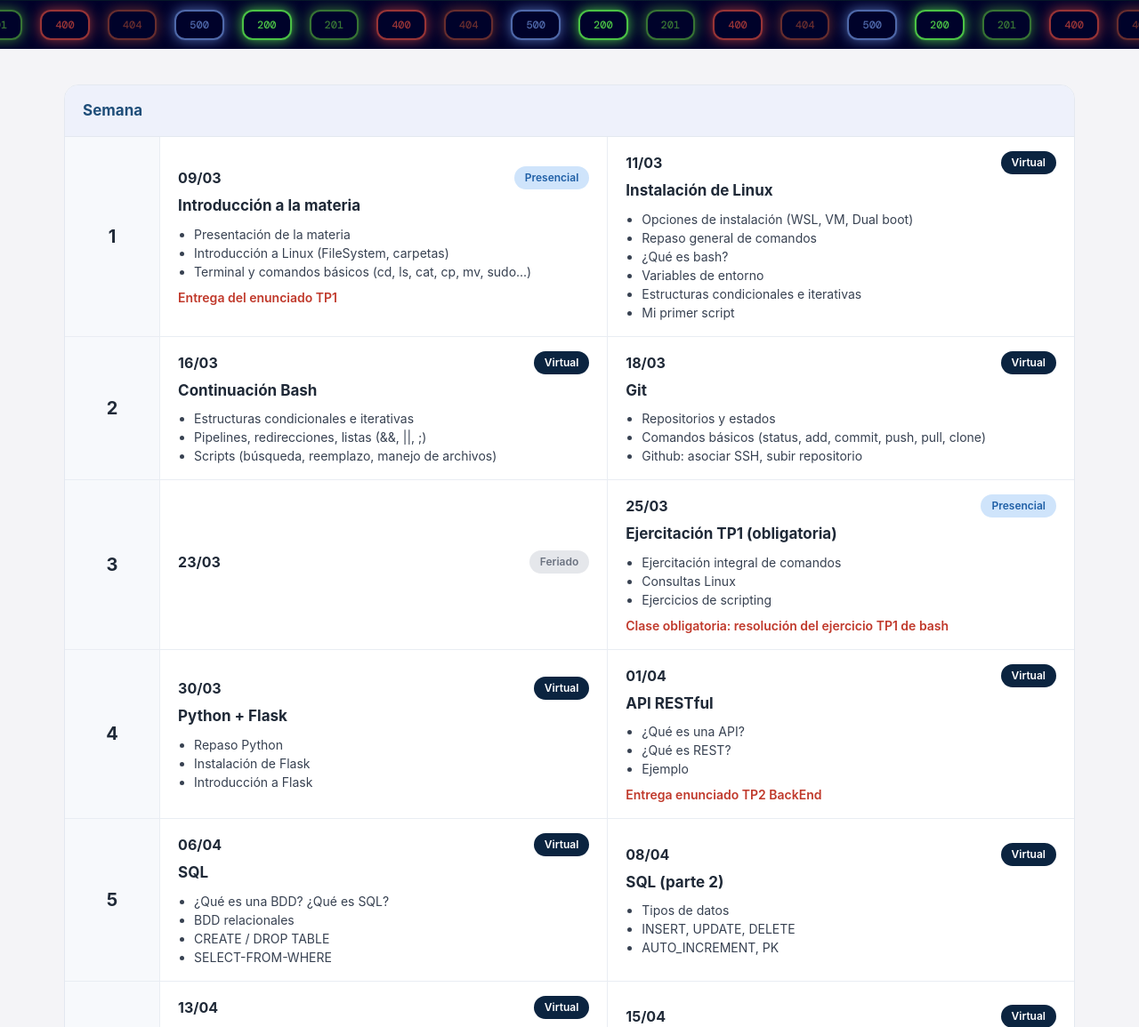
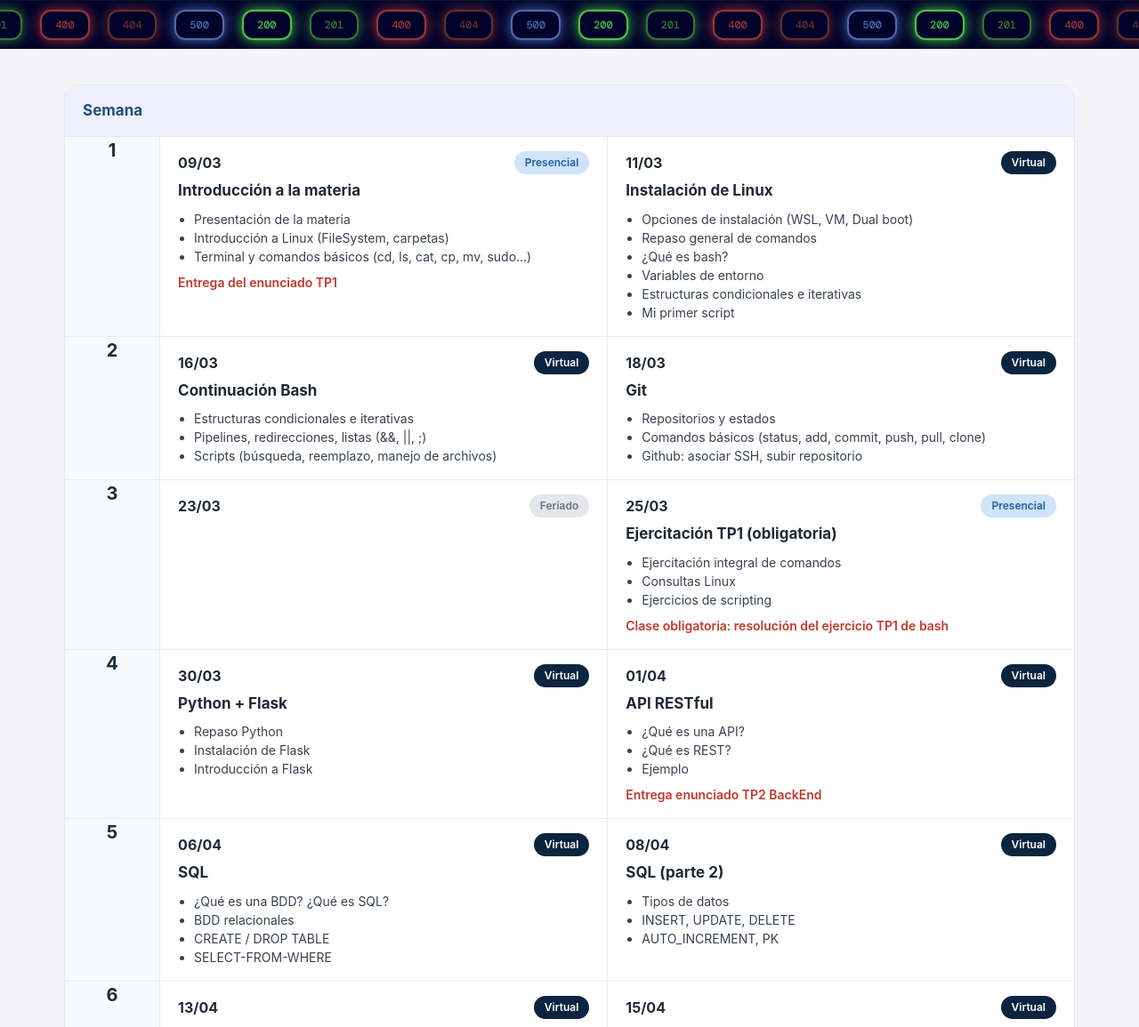
Before and after one commit to Valencua/IDS-Lanzillota-web, a Flask app: page /cronograma in a window 1280 px wide. Shown: the part 322-1477 px from the top of the page at 89% size. Run offline with Flask 3, Linux system fonts and the light colour scheme; some web fonts are replaced.

Commit message:
alineacion fechas

```diff
--- a/static/css/styles.css
+++ b/static/css/styles.css
@@ -489,7 +489,7 @@ body {
 .crono-table__wk { width: 90px; text-align: center; }
 
 .crono-table td {
-    vertical-align: center;
+    vertical-align: top;
     border-bottom: 1px solid #e9edf3;
     border-right: 1px solid #e9edf3;
     padding: 0;
```
